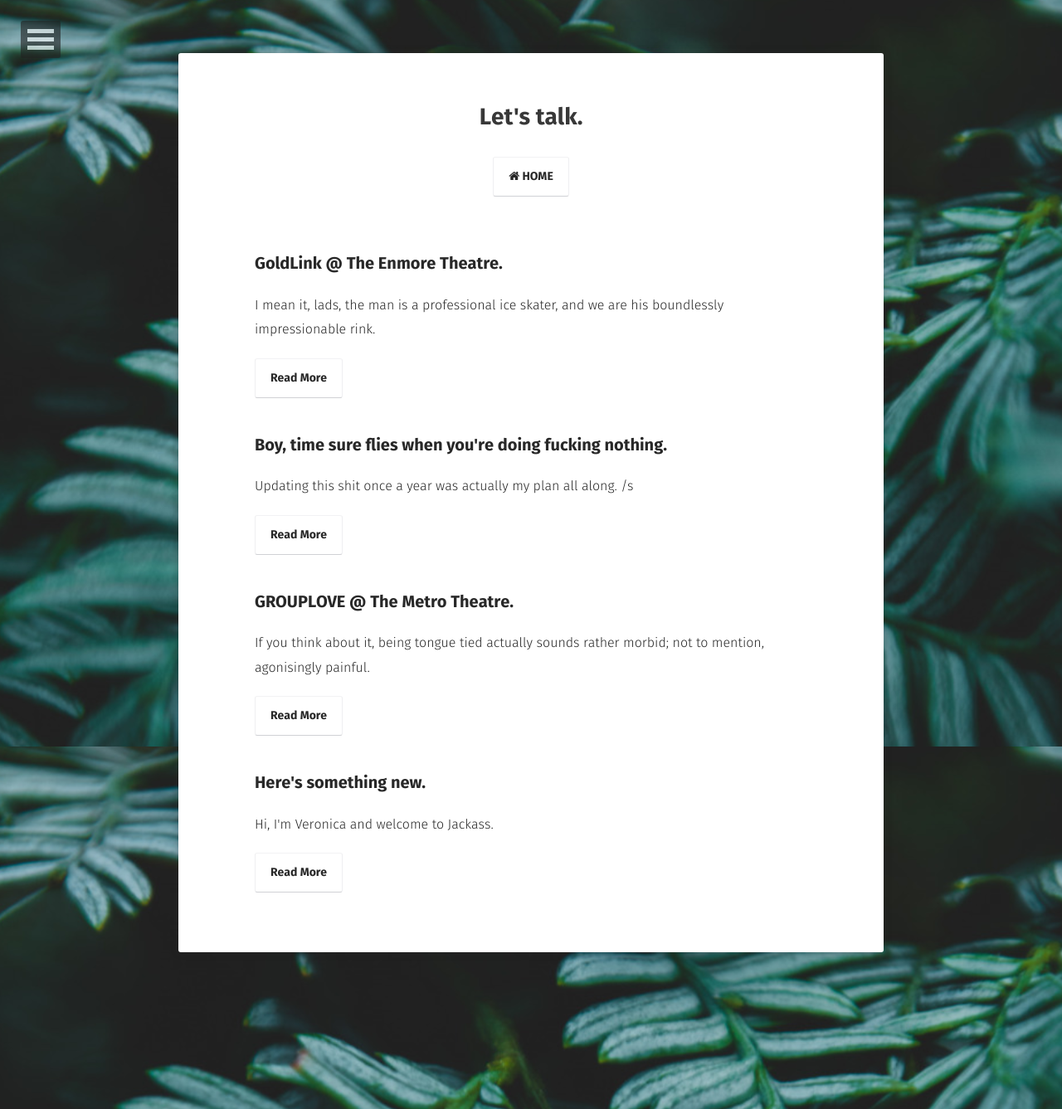
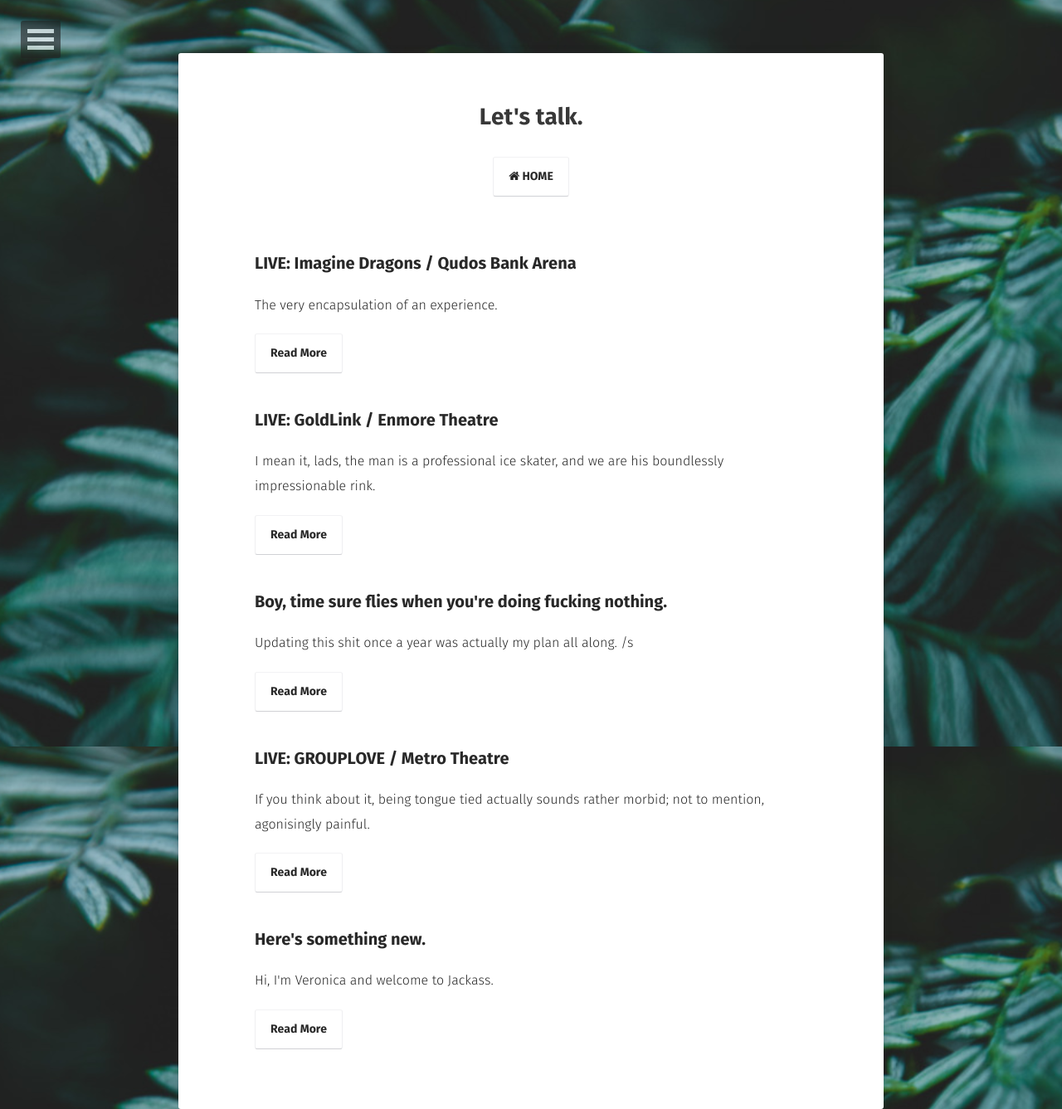
Before and after one commit to pvulus/pvulus.github.io, a Jekyll site: the page built from posts/index.md, in a window 1280 px wide. Shown: the whole page at 83% size. Built offline with Jekyll 4.4.1, drawn with Linux system fonts in a browser that asks for light colours; some web fonts are replaced; some of the changed lines change nothing that is shown.

Commit message:
2018-10-14 / imagine dragons
+ imagine dragons post
+ review format housekeeping

```diff
--- a/_posts/concert reviews/2018-02-15-grouplove-metro-theatre.md
+++ b/_posts/concert reviews/2018-02-15-grouplove-metro-theatre.md
@@ -1,6 +1,6 @@
 ---
 layout: post
-title:  "GROUPLOVE @ The Metro Theatre."
+title:  "LIVE: GROUPLOVE / Metro Theatre"
 date:   2018-02-15
 excerpt: "If you think about it, being tongue tied actually sounds rather morbid; not to mention, agonisingly painful."
 feature: https://image.ibb.co/dbnsjU/grouplove.png
--- a/_posts/concert reviews/2018-03-22-goldlink-enmore-theatre.md
+++ b/_posts/concert reviews/2018-03-22-goldlink-enmore-theatre.md
@@ -1,6 +1,6 @@
 ---
 layout: post
-title:  "GoldLink @ The Enmore Theatre."
+title:  "LIVE: GoldLink / Enmore Theatre"
 date:   2018-03-22
 excerpt: "I mean it, lads, the man is a professional ice skater, and we are his boundlessly impressionable rink."
 feature: https://image.ibb.co/fvMUW9/gl.png
--- /dev/null
+++ b/_posts/concert reviews/2018-05-19-imagine-dragons-qudos-bank-arena.md
@@ -0,0 +1,35 @@
+---
+layout: post
+title:  "LIVE: Imagine Dragons / Qudos Bank Arena"
+date:   2018-05-19
+excerpt: "The very encapsulation of an experience."
+feature: https://s3-ap-southeast-2.amazonaws.com/savetonight/2018/05/Imagine-Dragons-3749-1024x683.jpg
+tags: [concert reviews]
+---
+## There's nothing; and yet, everything to say.
+
+After having impressively toured for a year round in order to promote their latest chart-topping album, *EVOLVE*, **Imagine Dragons** touched down in Sydney last Saturday to make their Australian rounds before embarking on yet another year of frenzied shows around the globe.
+
+Summoning forth a swarming congregation of all ages at the Qudos Bank Arena, the much-loved and internationally acclaimed **The Temper Trap** were invited as guest performers to kick things off. Despite being opening acts, **The Temper Trap** gave a performance that exuded incredible ease, with an emotionally charged aura to match—combine that with mind-blowingly extraordinary live vocals, and it’s easy to see that they could very well sell out arenas of their own.
+
+As soon as the clock tolled half past eight, like practiced clockwork, the arena was plunged into darkness as the screens on stage began flickering to life, displaying a visual prelude that very aptly set the thematic mood and progression of the night’s show. Visions of a hauntingly compelling narrative filled the arena, as hushed voices detailing the start of the universe and life—the journey of time itself—intermittently flashed on the screen before culminating into a single superimposed word in bold—*EVOLVE*.
+Ascending onto stage in a cloud of smoke and mystery, **Imagine Dragons**, much to the crowd’s cheering and screaming, immediately launched into a gritty performance of *I Don’t Know Why*, with frontman Dan Reynolds enthusiastically surrendering himself to the energy of the night.
+
+Proving their true worth as global performers, **Imagine Dragons**, as if flipping a switch, went  on to smoothly segue into an acoustic rendition of *Believer*, with Reynolds humbly kneeling on stage in a show of humility—before once again, seamlessly transitioning into an explosion of strength and vigor as the band progressed into the song’s chorus in a shower of lights and smoke, that of which only served to heighten the buzz and energy of the arena.
+
+Taking a heartfelt moment to address the crowd for the first time, Reynolds declared that the night was a safe place—for the night, we could forget about any and all prejudice that existed within the world—to only consider the night as one filled with peace and love. As the crowd cheered and whistled, Reynolds took another moment to compose himself before performing a deeply profound cover of **YOUTH GROUP**’s *Forever Young*, in light and tribute of the recent Santa Fe school shooting that had only occurred days before. This was only one of the many times Reynolds truly connected with the audience on the night, with the entirety of the crowd waving torch-lit phones in a beautiful and sincere show of earnest solidarity.
+
+After another visual intermission, the band, yet again, effortlessly switched the mood of the arena into an upbeat and buoyant display of passion with performances of *Mouth of the River*, Yesterday, and the infectious *Start Over*. If I were to be honest, there was not a single second where **Imagine Dragons** didn’t look like they were having the time of their damn lives; the energy and passion was enormously refreshing to see, and undoubtedly connected with the crowd in more ways than one.
+
+Before resuming the show, Dan Reynolds took another moment to speak about something that was incredibly personal and close to his heart—about the very real and stigmatised topic of depression. *“The universe has given me this incredible opportunity,” he begins, “and what am I to do with it? I’m going to use this platform to speak.”* And speak he did, as he fervently addressed the audience, impassionately telling us that none of us are broken; we are unique, and we are never alone.
+
+Riding on the solemn atmosphere that their frontman had set, the band went on to perform long-time crowd favourite *Demons*, with Reynolds once again reverently kneeling on stage in a candid display of sincerity.
+
+Swiftly transporting themselves to a stage located adjacent to the other side of the arena, **Imagine Dragons** swapped their electric instruments for an entirely acoustic set, performing songs such as *Next to Me*, a cover of Suicide Squad’s *Sucker for Pain*, and *Bet My Life*, before segueing into another intermission for the final act that included their hit single *Thunder*, *Walking the Wire*, and, much to my pleasure, *Radioactive*.
+
+Truth be told, before the show, I wouldn’t have categorised myself as a hardcore fan of **Imagine Dragons**, much like most others in the crowd. However, this show was one that truly connected with me in a way that I thought live music couldn’t; **Imagine Dragons**, in all their earnestness and sincerity, are one of the few bands that struck me with a real sense of genuinity and newfound appreciation for those that perfect their craft to share with the world. As such, I’ll be ending this review with words from the show’s final visual intermission:
+
+**You, the people, have the power**.
+
+Featured photo by **Mikki Gomez** for [SaveTonight](http://www.savetonight.com.au/portfolio/imagine-dragons-qudos-bank-arena/).
+{: .notice}
```
